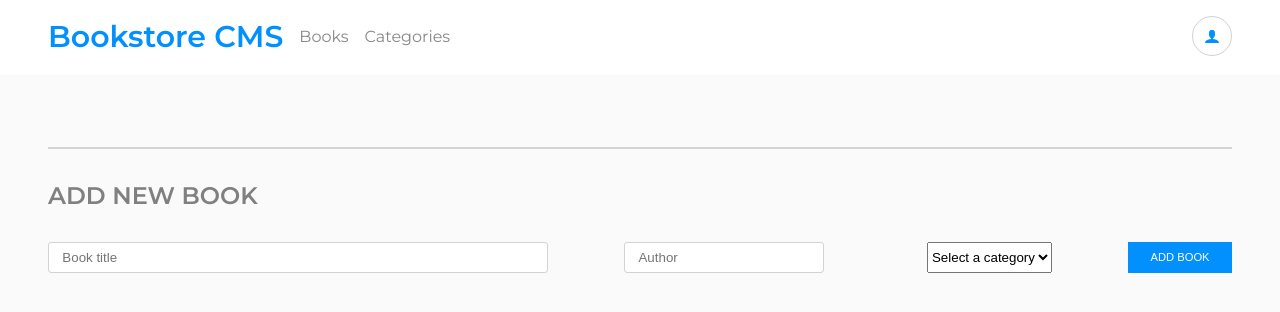
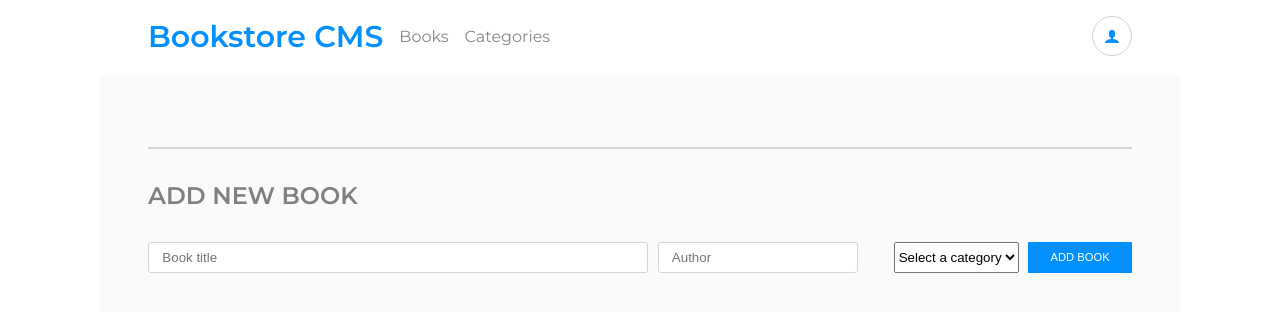
Before and after one commit to binyamolango/book-store, a React (Create React App) app: page / in a window 1280 px wide. Shown: the top 312 px of the page. Built offline with nearby package versions, Linux system fonts and the light colour scheme.

Commit message:
Update style

```diff
--- a/src/index.css
+++ b/src/index.css
@@ -19,6 +19,8 @@ body {
   font-family: var(--montserrat);
 }
 
-.app {
+.App {
+  width: 90%;
+  margin: 0 auto;
   max-width: 1080px;
 }
```
